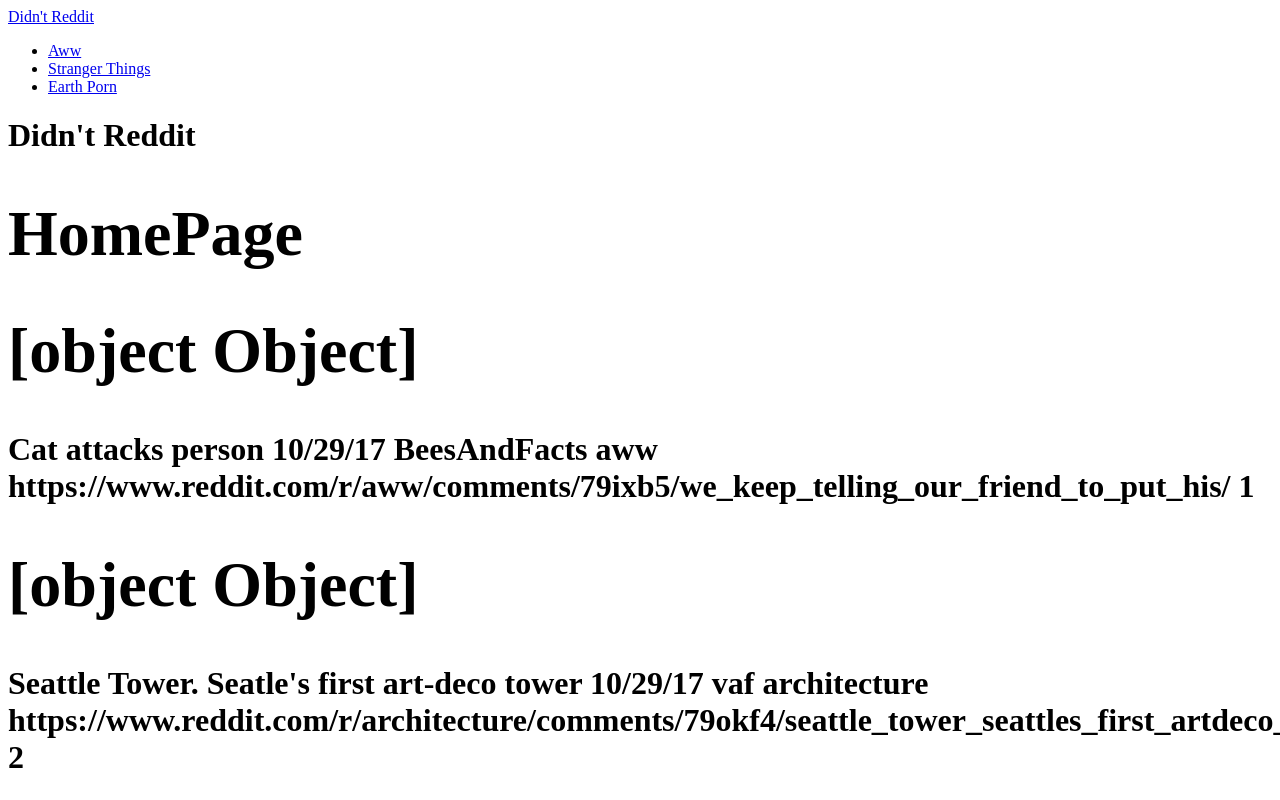
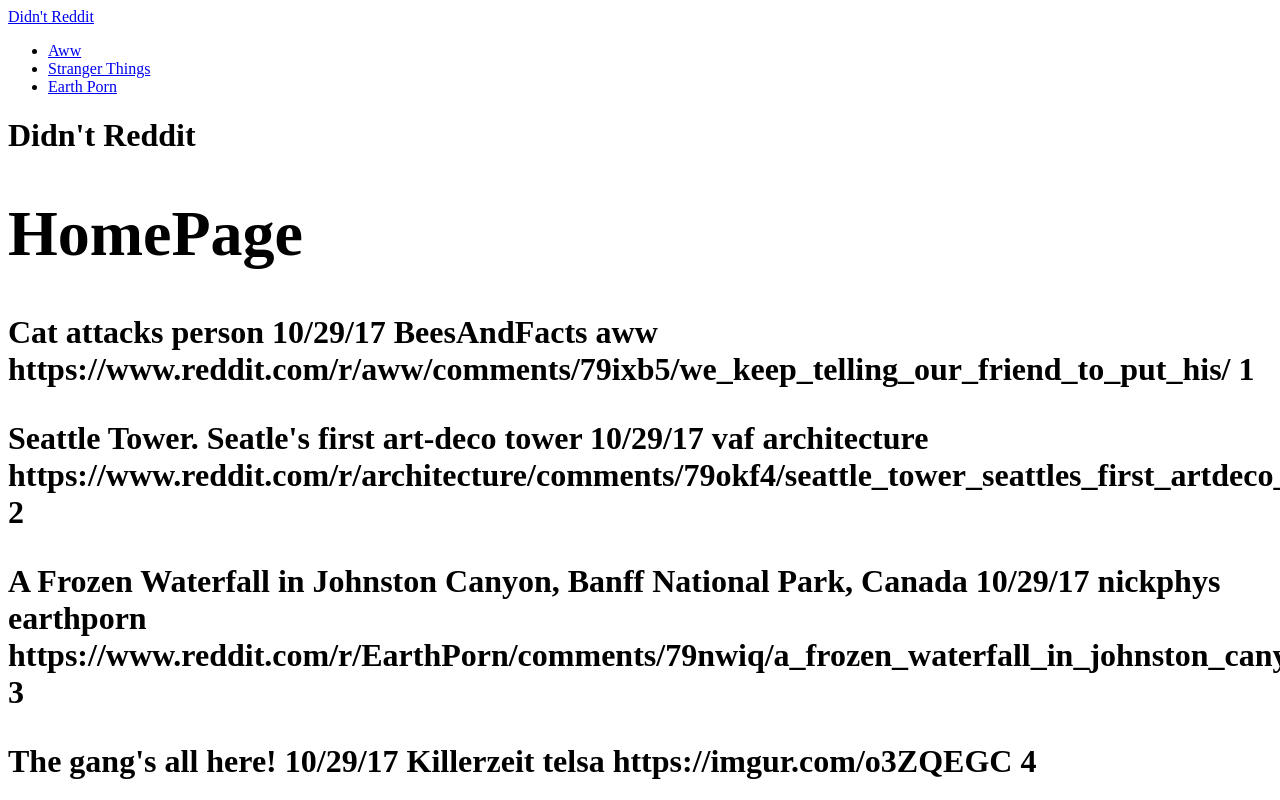
Before and after one commit to CodingTea17/didnt-reddit-contrib, an Angular app: page / in a window 1280 px wide. Shown: the top 800 px of the page. Built offline with nearby package versions, Linux system fonts and the light colour scheme.

Commit message:
posts are viewable and clickable to dynmaic routing

```diff
--- a/src/app/homepage/homepage.component.html
+++ b/src/app/homepage/homepage.component.html
@@ -1,6 +1,5 @@
 <h1>HomePage</h1>
 
-<div *ngFor="let post of posts">
-  <h1>{{post}}</h1>
+<div *ngFor="let post of posts" (click)="goToPostPage(post)">
   <p>{{post.title}} {{post.date}} {{post.author}} {{post.subreddit}} {{post.link}} {{post.id}}</p>
 </div>
--- a/src/app/homepage/homepage.component.ts
+++ b/src/app/homepage/homepage.component.ts
@@ -25,5 +25,8 @@ export class HomepageComponent implements OnInit {
     new Post('Steve Harrington - Babysitter', '10/29/17', 'Liamneeson2015', 'strangerthings', 'https://i.redd.it/tcre1evp0zuz.jpg', 5)
 
   ];
+  goToPostPage(clickedPost: Post){
+    this.router.navigate(['posts', clickedPost.id]);
+  };
 
 }
--- a/src/app/post.model.ts
+++ b/src/app/post.model.ts
@@ -1,4 +1,7 @@
 export class Post {
+
+  upvotes: number = 0;
+  change: number = 0;
 
   constructor(public title: string, public date: string, public author: string, public subreddit: string, public link: string, public id: number){}
 
```
